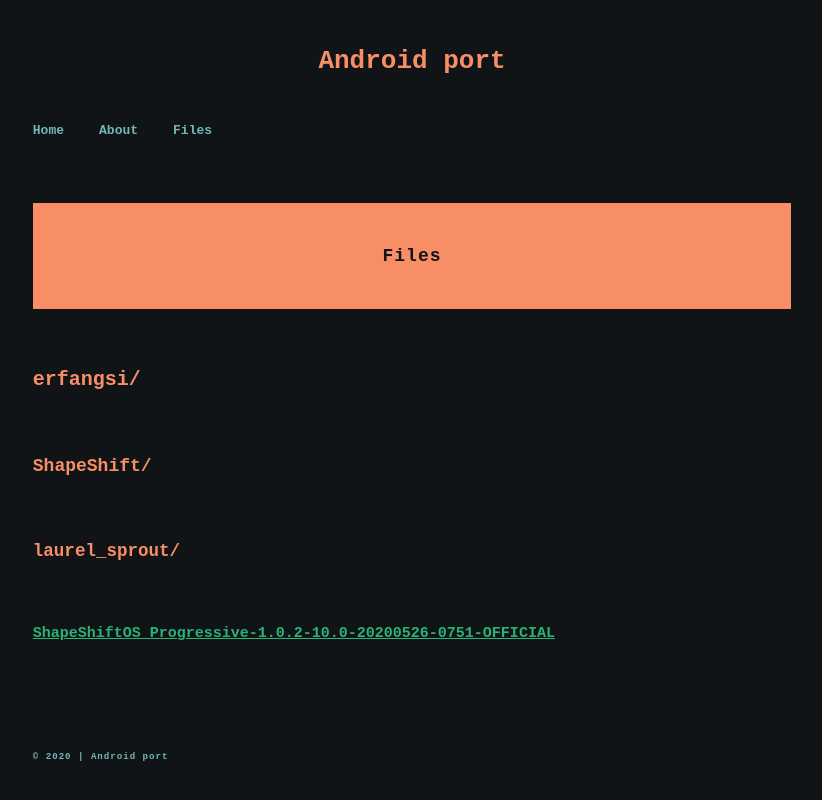
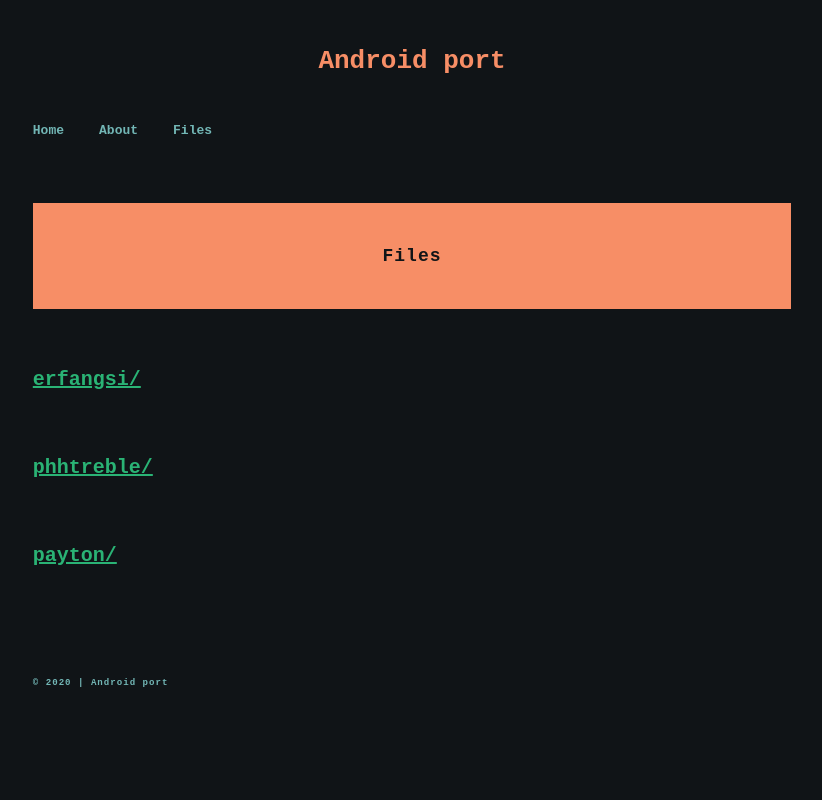
Before and after one commit to koumaza/android, a Jekyll site: the page built from files.md, in a window 1280 px wide. Shown: the top 800 px of the page, without its empty margins (228-1050 px from the left). Built offline with Jekyll 4.4.1, drawn with Linux system fonts in a browser that asks for light colours.

Commit message:
Update files.md

```diff
--- a/files.md
+++ b/files.md
@@ -2,7 +2,6 @@
 title: Files
 layout: page
 ---
-# erfangsi/
-## ShapeShift/
-### laurel_sprout/
-#### [ShapeShiftOS_Progressive-1.0.2-10.0-20200526-0751-OFFICIAL]()
+# [erfangsi/](erfangsi.md)
+# [phhtreble/](phhtreble.md)
+# [payton/](payton.md)
```
